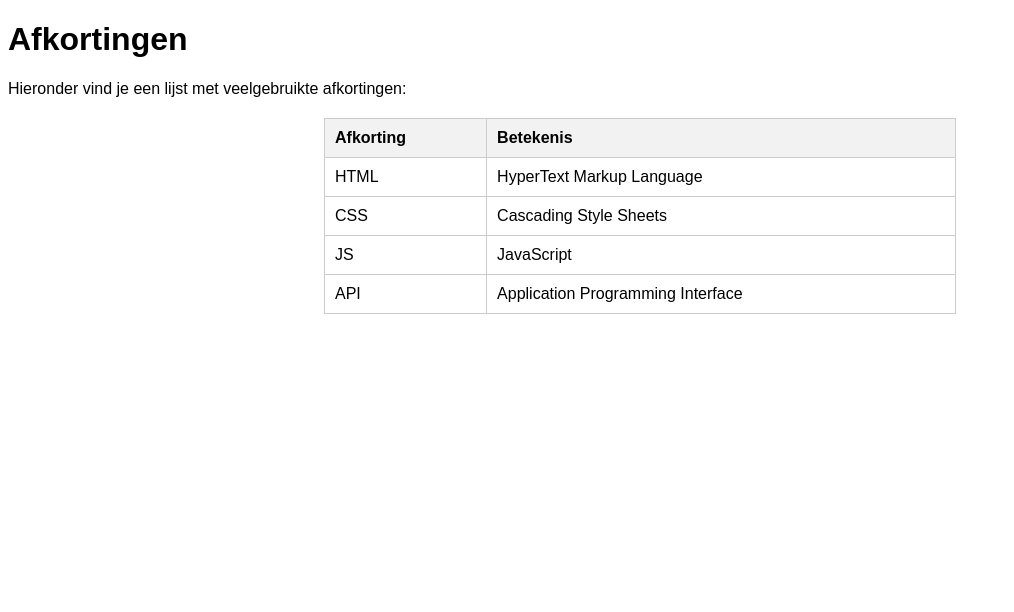
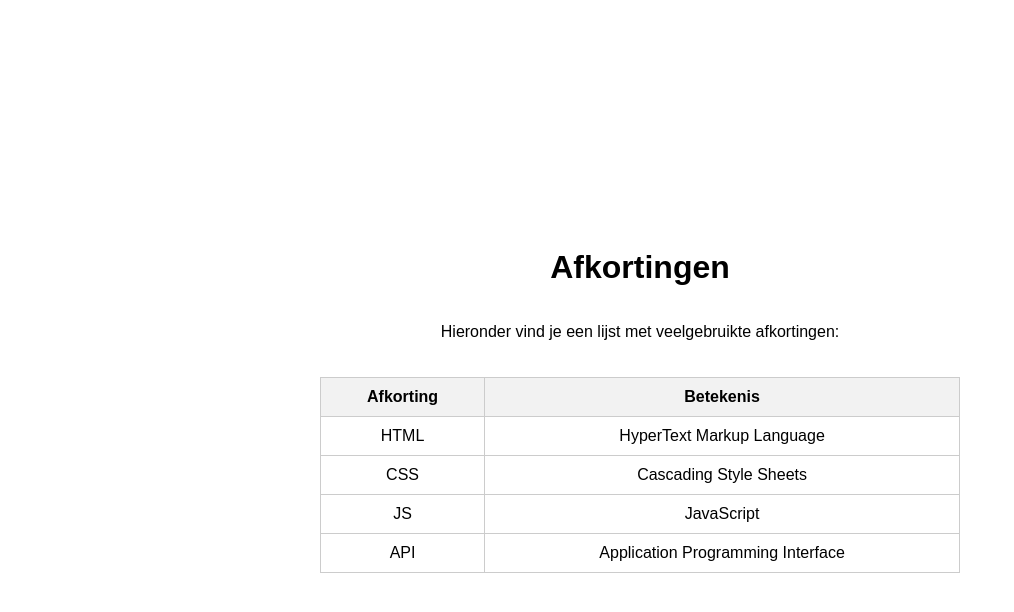
Before and after one commit to Gooske28/afkortingen, a plain HTML site: page index.html in a window 1280 px wide. Shown: the whole page, without its empty margins (0-1014 px from the left). Drawn offline with Linux system fonts and the light colour scheme.

Commit message:
Update index.html

```diff
--- a/index.html
+++ b/index.html
@@ -5,22 +5,33 @@
     <meta name="viewport" content="width=device-width, initial-scale=1.0">
     <title>Afkortingen</title>
     <style>
+        /* Algemene stijl: alles centreren */
         body {
             font-family: Arial, sans-serif;
+            display: flex;
+            flex-direction: column;
+            align-items: center; /* Horizontaal centreren */
+            justify-content: center; /* Verticaal centreren */
+            height: 100vh; /* Volledige hoogte van het scherm */
+            margin: 0;
+            text-align: center; /* Tekst centreren */
         }
+
         table {
             width: 50%;
             border-collapse: collapse;
-            margin: 20px auto;
+            margin-top: 20px;
         }
+
         th, td {
             border: 1px solid #ccc;
             padding: 10px;
-            text-align: left;
         }
+
         th {
             background-color: #f2f2f2;
         }
+
         #message {
             display: none; /* Verberg het element */
             background-color: #f9f9f9;
@@ -69,14 +80,15 @@
         // Beveiliging tegen rechtsklikken (contextmenu uitschakelen)
         document.addEventListener('contextmenu', (event) => event.preventDefault());
 
-        // Beveiliging tegen inspectietools (F12 en Ctrl+Shift+I uitschakelen)
+        // Beveiliging tegen inspectietools (F12, Ctrl+Shift+I en Ctrl+U uitschakelen)
         document.addEventListener('keydown', function(event) {
             if (
                 event.key === 'F12' ||
-                (event.ctrlKey && event.shiftKey && event.key === 'I')
+                (event.ctrlKey && event.shiftKey && event.key === 'I') ||
+                (event.ctrlKey && event.key === 'u') // Blokkeer Ctrl + U
             ) {
                 event.preventDefault();
-                alert("Inspectietools zijn uitgeschakeld!");
+                alert("Deze actie is uitgeschakeld!");
             }
         });
 
```
